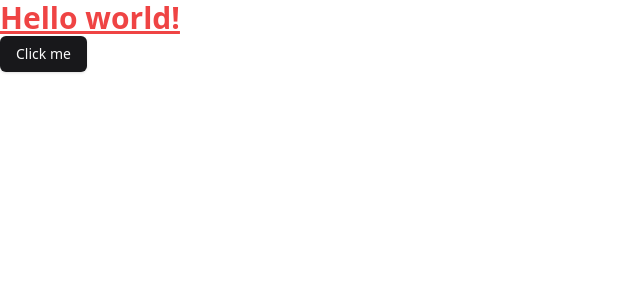
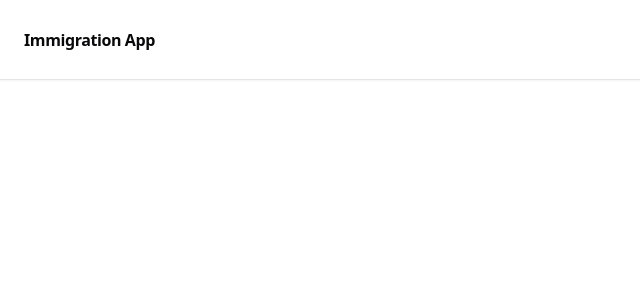
Before and after one commit to PDochev/hackathonparty, a React (Vite) app: page / in a window 1280 px wide. Shown: the top 300 px of the page, without its empty margins (0-640 px from the left). Built offline with nearby package versions, Linux system fonts and the light colour scheme.

Commit message:
Add Login page and Navbar component

```diff
--- a/src/App.tsx
+++ b/src/App.tsx
@@ -1,5 +1,6 @@
 import { RouterProvider, createBrowserRouter } from "react-router-dom";
 import Home from "./pages/Home";
+import Login from "./pages/Login";
 
 const router = createBrowserRouter([
   {
@@ -7,6 +8,10 @@ const router = createBrowserRouter([
       {
         path: "/",
         element: <Home />,
+      },
+      {
+        path: "/login",
+        element: <Login />,
       },
     ],
   },
--- /dev/null
+++ b/src/components/custom/Navbar.tsx
@@ -0,0 +1,18 @@
+import { ReactNode } from "react";
+
+interface NavbarProps {
+  children: ReactNode;
+}
+
+function Navbar({ children }: NavbarProps) {
+  return (
+    <div
+      role="presentation"
+      className="w-full h-20 shadow-sm flex flex-row justify-end border-b gap-2"
+    >
+      {children}
+    </div>
+  );
+}
+
+export default Navbar;
--- a/src/index.css
+++ b/src/index.css
@@ -1,6 +1,7 @@
 @tailwind base;
 @tailwind components;
 @tailwind utilities;
+
 @layer base {
   :root {
     --background: 0 0% 100%;
@@ -27,7 +28,7 @@
     --chart-3: 197 37% 24%;
     --chart-4: 43 74% 66%;
     --chart-5: 27 87% 67%;
-    --radius: 0.5rem
+    --radius: 0.5rem;
   }
   .dark {
     --background: 240 10% 3.9%;
@@ -53,7 +54,7 @@
     --chart-2: 160 60% 45%;
     --chart-3: 30 80% 55%;
     --chart-4: 280 65% 60%;
-    --chart-5: 340 75% 55%
+    --chart-5: 340 75% 55%;
   }
 }
 @layer base {
--- a/src/pages/Home.tsx
+++ b/src/pages/Home.tsx
@@ -1,12 +1,18 @@
-import { Button } from "@/components/ui/button";
+import Navbar from "@/components/custom/Navbar";
 
 export default function Home() {
   return (
-    <div>
-      <h1 className="text-3xl font-bold underline text-red-500">
-        Hello world!
-      </h1>
-      <Button>Click me</Button>
-    </div>
+    <header>
+      <nav role="navigation">
+        <Navbar>
+          <div className="flex items-center justify-between w-full m-2">
+            <h4 className="ml-4 text-md font-semibold tracking-tight scroll-m-20 ">
+              Immigration App
+            </h4>
+            <div className="flex items-center gap-4 mr-4"></div>
+          </div>
+        </Navbar>
+      </nav>
+    </header>
   );
 }
--- /dev/null
+++ b/src/pages/Login.tsx
@@ -0,0 +1,7 @@
+export default function Login() {
+  return (
+    <div>
+      <h1 className="">Login</h1>
+    </div>
+  );
+}
```
